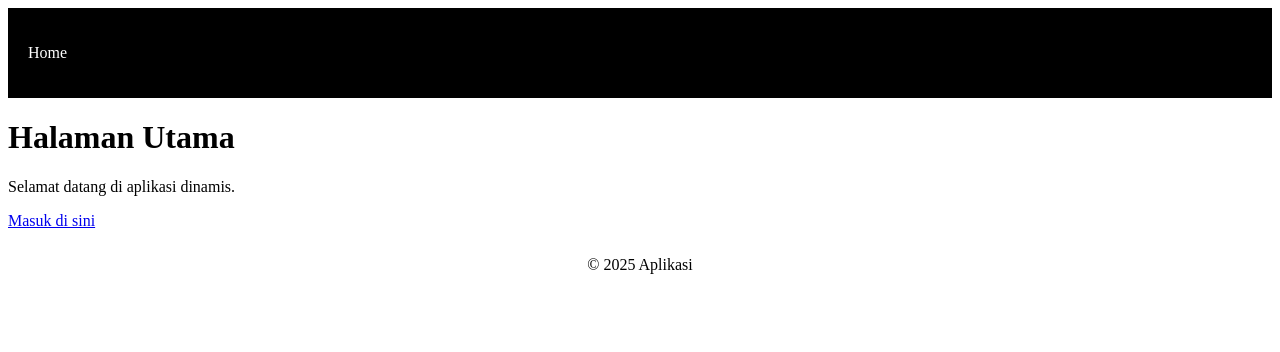
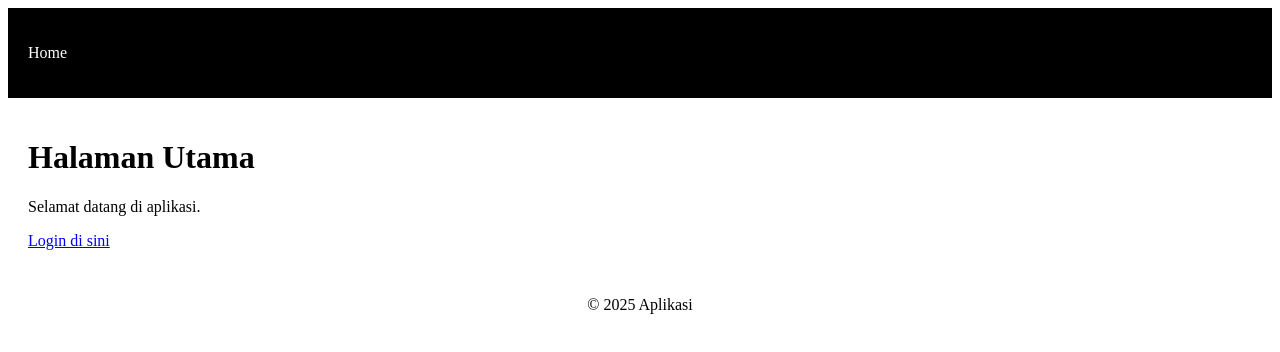
Before and after one commit to shin-meiri/main, a React (Create React App) app: page /#/ in a window 1280 px wide. Shown: the top 352 px of the page. Built offline with nearby package versions, Linux system fonts and the light colour scheme; no server answers.

Commit message:
Update Pages.jsx

```diff
--- a/src/pages/Pages.jsx
+++ b/src/pages/Pages.jsx
@@ -7,14 +7,14 @@ const Pages = () => {
   useEffect(() => {
     axios.get('/api/get-css.php')
       .then(res => setStyle(res.data.body || {}))
-      .catch(() => setStyle({}));
+      .catch(() => setStyle({ padding: '20px' }));
   }, []);
 
   return (
     <div style={style}>
       <h1>Halaman Utama</h1>
-      <p>Selamat datang di aplikasi dinamis.</p>
-      <p><a href="#/login">Masuk di sini</a></p>
+      <p>Selamat datang di aplikasi.</p>
+      <p><a href="#/login">Login di sini</a></p>
     </div>
   );
 };
```
